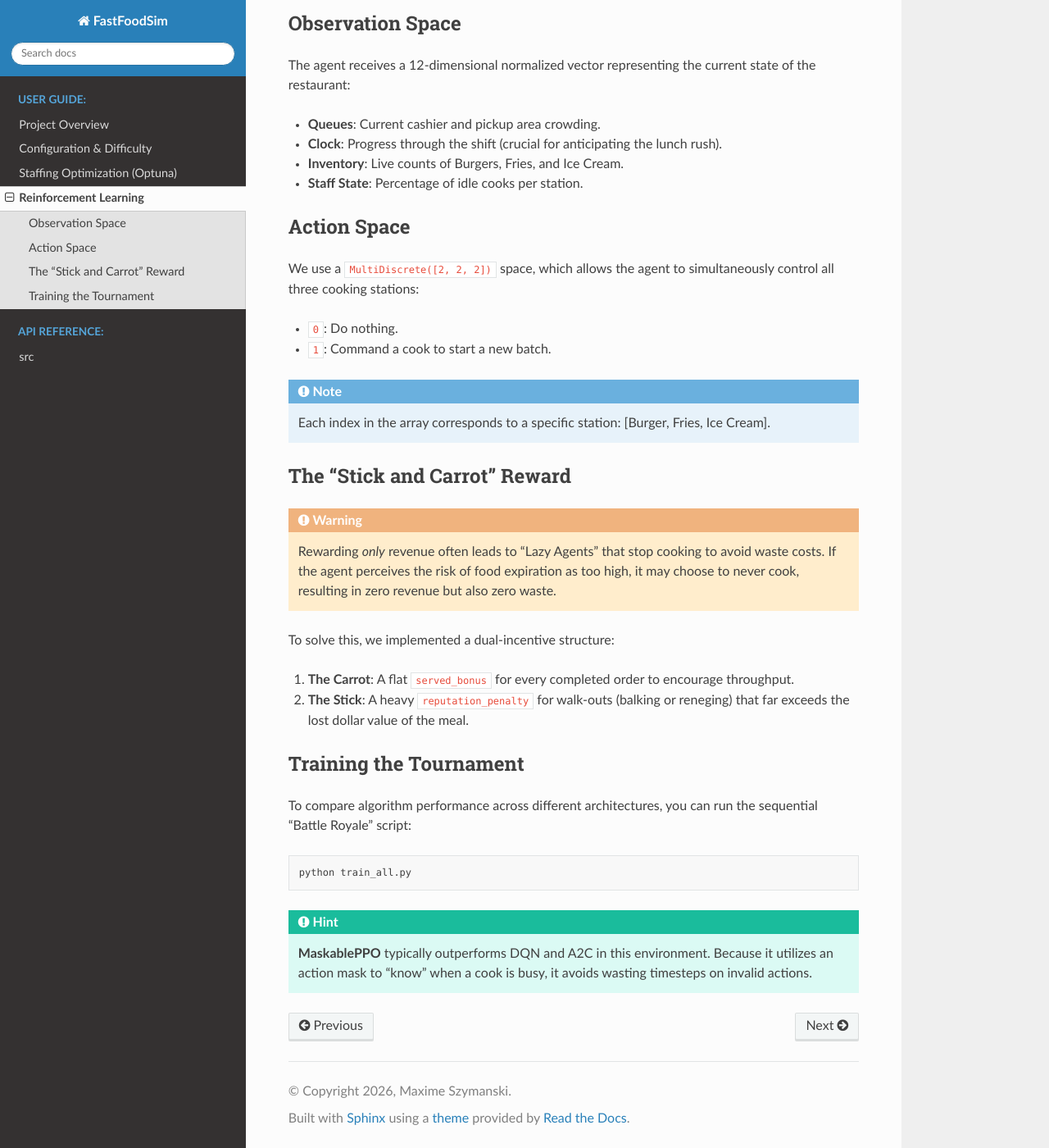
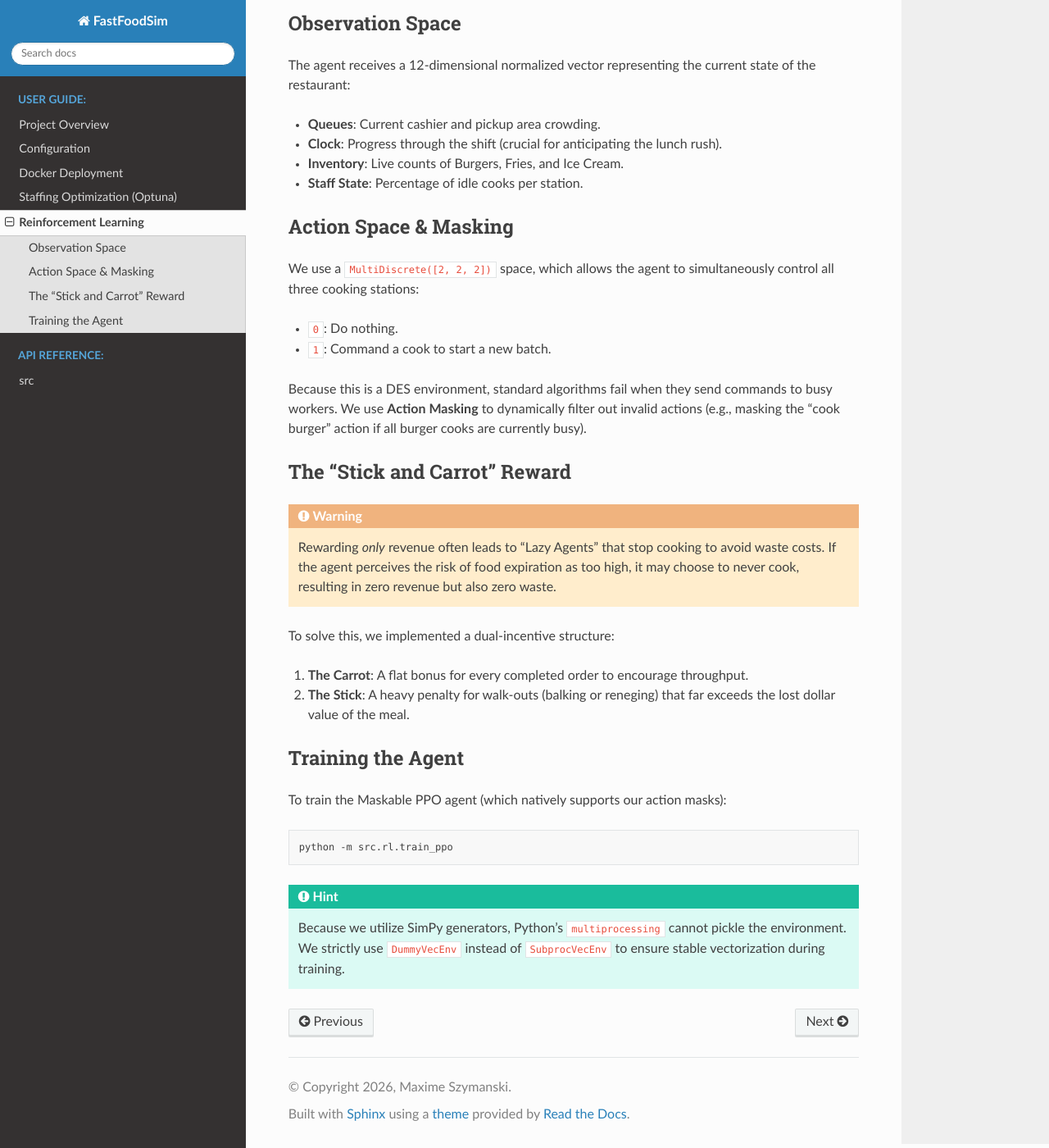
Before and after one commit to MaximeSzymanski/FastFoodSim, a Sphinx documentation site: the page built from docs/source/rl.rst, in a window 1280 px wide and 1400 px high, scrolled down 221 px. Shown: the whole window at 82% size. Built offline with Sphinx 7.4.7 and the Read the Docs theme 3.1.0, drawn with Linux system fonts in a browser that asks for light colours.

```diff
--- a/docs/source/introduction.rst
+++ b/docs/source/introduction.rst
@@ -4,7 +4,7 @@ Project Overview
 **FastFoodSim** is a sophisticated Discrete-Event Simulation (DES) designed to model the operational complexity of high-volume food service. It serves as a benchmark for Reinforcement Learning (RL) agents tasked with real-time resource management.
 
 .. note::
-   This project was designed to bridge the gap between pure algorithmic RL and real-world Operations Research (OR) constraints.
+   This project was designed to bridge the gap between pure algorithmic RL and real-world Operations Research (OR) constraints. Read the full technical breakdown in our Medium article: `Optimizing Production-Line Management using Python <https://medium.com/@your_username/your-article-link>`_.
 
 System Architecture
 -------------------
@@ -13,6 +13,8 @@ The core simulation engine is powered by **SimPy**. Unlike standard "step-based"
 * **Non-Stationary Poisson Process**: Customer arrivals follow a dynamic rate that peaks during the "Lunch Rush" (20–40 minute mark).
 * **Stochastic Service Times**: Cashier interactions and burger cooking utilize triangular distributions to simulate human variability.
 
+
+
 .. image:: ../../business_report.png
    :width: 700
    :align: center
--- a/docs/source/rl.rst
+++ b/docs/source/rl.rst
@@ -2,6 +2,8 @@ Reinforcement Learning
 ======================
 
 The ``FastFoodEnv`` class wraps the SimPy engine into a **Gymnasium**-compatible interface, allowing standard reinforcement learning libraries to interact with the restaurant simulation.
+
+
 
 Observation Space
 -----------------
@@ -13,17 +15,15 @@ The agent receives a 12-dimensional normalized vector representing the current s
 * **Inventory**: Live counts of Burgers, Fries, and Ice Cream.
 * **Staff State**: Percentage of idle cooks per station.
 
-
-Action Space
-------------
+Action Space & Masking
+----------------------
 
 We use a ``MultiDiscrete([2, 2, 2])`` space, which allows the agent to simultaneously control all three cooking stations:
 
 * ``0``: Do nothing.
 * ``1``: Command a cook to start a new batch.
 
-.. note::
-   Each index in the array corresponds to a specific station: [Burger, Fries, Ice Cream].
+Because this is a DES environment, standard algorithms fail when they send commands to busy workers. We use **Action Masking** to dynamically filter out invalid actions (e.g., masking the "cook burger" action if all burger cooks are currently busy).
 
 The "Stick and Carrot" Reward
 -----------------------------
@@ -33,17 +33,17 @@ The "Stick and Carrot" Reward
 
 To solve this, we implemented a dual-incentive structure:
 
-1. **The Carrot**: A flat ``served_bonus`` for every completed order to encourage throughput.
-2. **The Stick**: A heavy ``reputation_penalty`` for walk-outs (balking or reneging) that far exceeds the lost dollar value of the meal.
+1. **The Carrot**: A flat bonus for every completed order to encourage throughput.
+2. **The Stick**: A heavy penalty for walk-outs (balking or reneging) that far exceeds the lost dollar value of the meal.
 
-Training the Tournament
------------------------
+Training the Agent
+------------------
 
-To compare algorithm performance across different architectures, you can run the sequential "Battle Royale" script:
+To train the Maskable PPO agent (which natively supports our action masks):
 
 .. code-block:: bash
 
-   python train_all.py
+   python -m src.rl.train_ppo
 
 .. hint::
-   **MaskablePPO** typically outperforms DQN and A2C in this environment. Because it utilizes an action mask to "know" when a cook is busy, it avoids wasting timesteps on invalid actions.
+   Because we utilize SimPy generators, Python's ``multiprocessing`` cannot pickle the environment. We strictly use ``DummyVecEnv`` instead of ``SubprocVecEnv`` to ensure stable vectorization during training.
```
Also changed, not shown: docs/source/config.rst (+9 -15 lines), docs/source/deployment.rst (added, +20 -0 lines), docs/source/index.rst (+4 -3 lines), docs/source/optimization.rst (+7 -3 lines).
